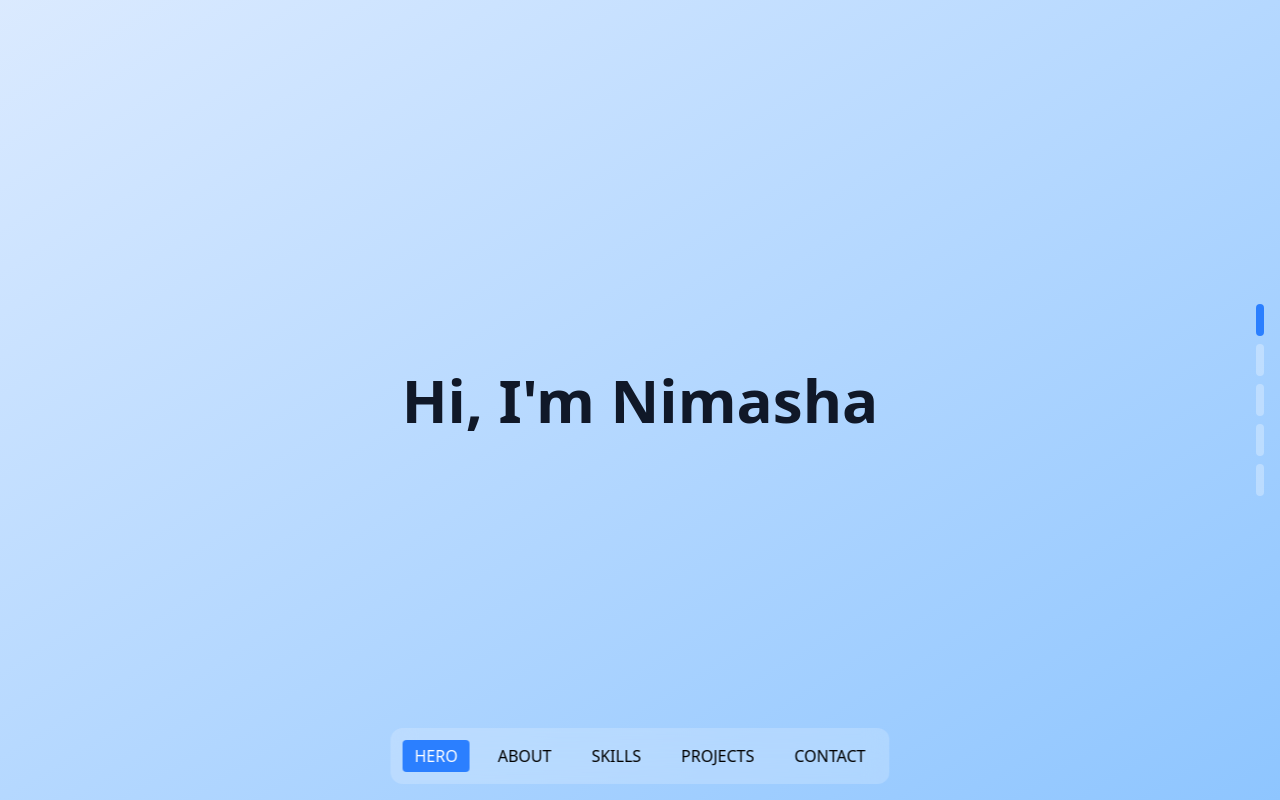
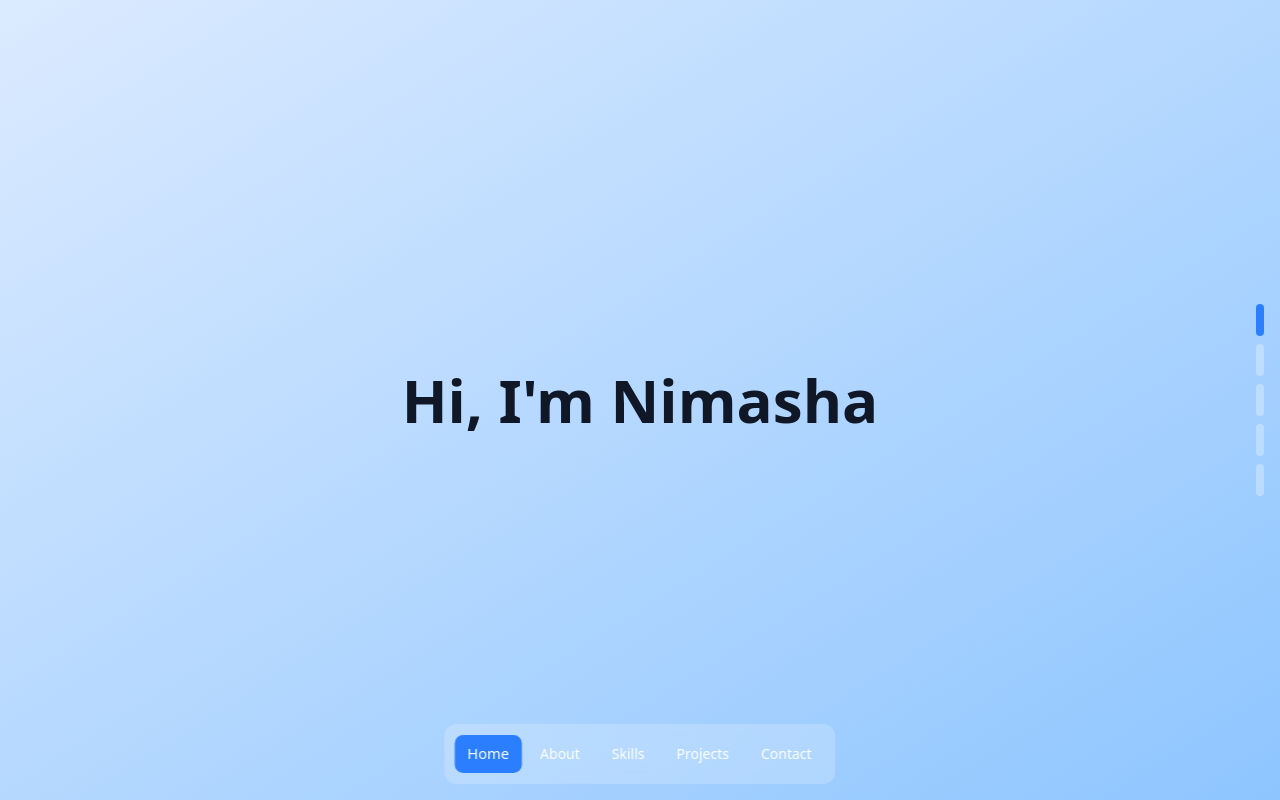
Before and after one commit to nimashashehani123/My-Portfolio, a React (Vite) app: page / in a window 1280 px wide. Built offline with nearby package versions, Linux system fonts and the light colour scheme.

Commit message:
fixed error from app

```diff
--- a/src/App.tsx
+++ b/src/App.tsx
@@ -1,12 +1,11 @@
-import React, {useEffect, useState} from "react";
-import Navbar from "./components/Navbar.tsx";
-import Hero from "./sections/Hero.tsx";
-import About from "./sections/About.tsx";
-import Skills from "./sections/Skills.tsx";
-import Projects from "./sections/Projects.tsx";
-import Contact from "./sections/Contact.tsx";
-import useHorizontalScroll from "./hooks/useHorizontalScroll";
-
+import React, { useState, useEffect } from 'react';
+import Navbar from './components/Navbar';
+import Hero from './sections/Hero';
+import About from './sections/About';
+import Skills from './sections/Skills';
+import Projects from './sections/Projects';
+import Contact from './sections/Contact';
+import useHorizontalScroll from './hooks/useHorizontalScroll';
 
 const App: React.FC = () => {
     const [activeSection, setActiveSection] = useState('hero');
@@ -103,11 +102,21 @@ const App: React.FC = () => {
             />
 
             <main className={isMobile ? 'flex flex-col' : 'horizontal-container flex flex-nowrap h-screen overflow-x-auto overflow-y-hidden snap-x snap-mandatory scroll-smooth'}>
-                <div className={isMobile ? '' : 'min-w-full h-full snap-start'}><Hero /></div>
-                <div className={isMobile ? '' : 'min-w-full h-full snap-start'}><About /></div>
-                <div className={isMobile ? '' : 'min-w-full h-full snap-start'}><Skills /></div>
-                <div className={isMobile ? '' : 'min-w-full h-full snap-start'}><Projects /></div>
-                <div className={isMobile ? '' : 'min-w-full h-full snap-start'}><Contact /></div>
+                <div className={isMobile ? '' : 'min-w-full h-full snap-start'}>
+                    <Hero />
+                </div>
+                <div className={isMobile ? '' : 'min-w-full h-full snap-start'}>
+                    <About />
+                </div>
+                <div className={isMobile ? '' : 'min-w-full h-full snap-start'}>
+                    <Skills />
+                </div>
+                <div className={isMobile ? '' : 'min-w-full h-full snap-start'}>
+                    <Projects />
+                </div>
+                <div className={isMobile ? '' : 'min-w-full h-full snap-start'}>
+                    <Contact />
+                </div>
             </main>
 
             {/* Scroll Indicator for Desktop */}
@@ -124,43 +133,6 @@ const App: React.FC = () => {
                     ))}
                 </div>
             )}
-
-            <style jsx>{`
-        @keyframes fade-in {
-          from { opacity: 0; transform: translateY(20px); }
-          to { opacity: 1; transform: translateY(0); }
-        }
-
-        .animate-fade-in {
-          animation: fade-in 1s ease-out;
-        }
-
-        /* Custom scrollbar for desktop horizontal scroll */
-        @media (min-width: 768px) {
-          .horizontal-container {
-            scrollbar-width: thin;
-            scrollbar-color: rgba(59, 130, 246, 0.5) rgba(255, 255, 255, 0.1);
-          }
-
-          .horizontal-container::-webkit-scrollbar {
-            height: 8px;
-          }
-
-          .horizontal-container::-webkit-scrollbar-track {
-            background: rgba(255, 255, 255, 0.1);
-            border-radius: 4px;
-          }
-
-          .horizontal-container::-webkit-scrollbar-thumb {
-            background: rgba(59, 130, 246, 0.5);
-            border-radius: 4px;
-          }
-
-          .horizontal-container::-webkit-scrollbar-thumb:hover {
-            background: rgba(59, 130, 246, 0.8);
-          }
-        }
-      `}</style>
         </div>
     );
 };
--- a/src/components/Navbar.tsx
+++ b/src/components/Navbar.tsx
@@ -1,32 +1,62 @@
 import React, {useEffect, useState} from "react";
 
-const Navbar: React.FC = () => {
-    const sections = ["hero", "about", "skills", "projects", "contact"];
-    const [active, setActive] = useState("hero");
+const Navbar: React.FC = ({ activeSection, onNavClick, isMobile }) => {
+    const [isMenuOpen, setIsMenuOpen] = useState(false);
+    const sections = [
+        { id: 'hero', label: 'Home' },
+        { id: 'about', label: 'About' },
+        { id: 'skills', label: 'Skills' },
+        { id: 'projects', label: 'Projects' },
+        { id: 'contact', label: 'Contact' }
+    ];
 
-    useEffect(() => {
-        const handleScroll = () => {
-            const scrollLeft = window.scrollX;
-            const sectionWidths = document.querySelectorAll("section");
-            sectionWidths.forEach((sec, idx) => {
-                if (scrollLeft >= sec.scrollLeft - 10) setActive(sections[idx]);
-            });
-        };
-        window.addEventListener("scroll", handleScroll);
-        return () => window.removeEventListener("scroll", handleScroll);
-    }, []);
+    if (isMobile) {
+        return (
+            <nav className="fixed top-4 right-4 z-50">
+                <button
+                    onClick={() => setIsMenuOpen(!isMenuOpen)}
+                    className="bg-white/20 backdrop-blur-md rounded-lg p-3 text-white hover:bg-white/30 transition-all"
+                >
+                    {isMenuOpen ? <X size={20} /> : <Menu size={20} />}
+                </button>
+
+                {isMenuOpen && (
+                    <div className="absolute top-14 right-0 bg-white/20 backdrop-blur-md rounded-xl p-4 flex flex-col gap-2 min-w-[150px]">
+                        {sections.map((section) => (
+                            <button
+                                key={section.id}
+                                onClick={() => {
+                                    onNavClick(section.id);
+                                    setIsMenuOpen(false);
+                                }}
+                                className={`px-4 py-2 rounded-lg transition-all text-left ${
+                                    activeSection === section.id
+                                        ? 'bg-blue-500 text-white transform scale-105'
+                                        : 'text-white hover:bg-white/30'
+                                }`}
+                            >
+                                {section.label}
+                            </button>
+                        ))}
+                    </div>
+                )}
+            </nav>
+        );
+    }
 
     return (
-        <nav className="fixed bottom-4 left-1/2 -translate-x-1/2 z-50 bg-white/20 backdrop-blur-md rounded-xl p-3 flex gap-4">
-            {sections.map((sec) => (
+        <nav className="fixed bottom-4 left-1/2 -translate-x-1/2 z-50 bg-white/20 backdrop-blur-md rounded-xl p-3 flex gap-2">
+            {sections.map((section) => (
                 <button
-                    key={sec}
-                    onClick={() => document.getElementById(sec)?.scrollIntoView({ behavior: "smooth", inline: "start" })}
-                    className={`px-3 py-1 rounded transition ${
-                        active === sec ? "bg-blue-500 text-white" : "hover:bg-white/30"
+                    key={section.id}
+                    onClick={() => onNavClick(section.id)}
+                    className={`px-3 py-2 rounded-lg transition-all text-sm font-medium ${
+                        activeSection === section.id
+                            ? 'bg-blue-500 text-white transform scale-105'
+                            : 'text-white hover:bg-white/30 hover:scale-105'
                     }`}
                 >
-                    {sec.toUpperCase()}
+                    {section.label}
                 </button>
             ))}
         </nav>
```
